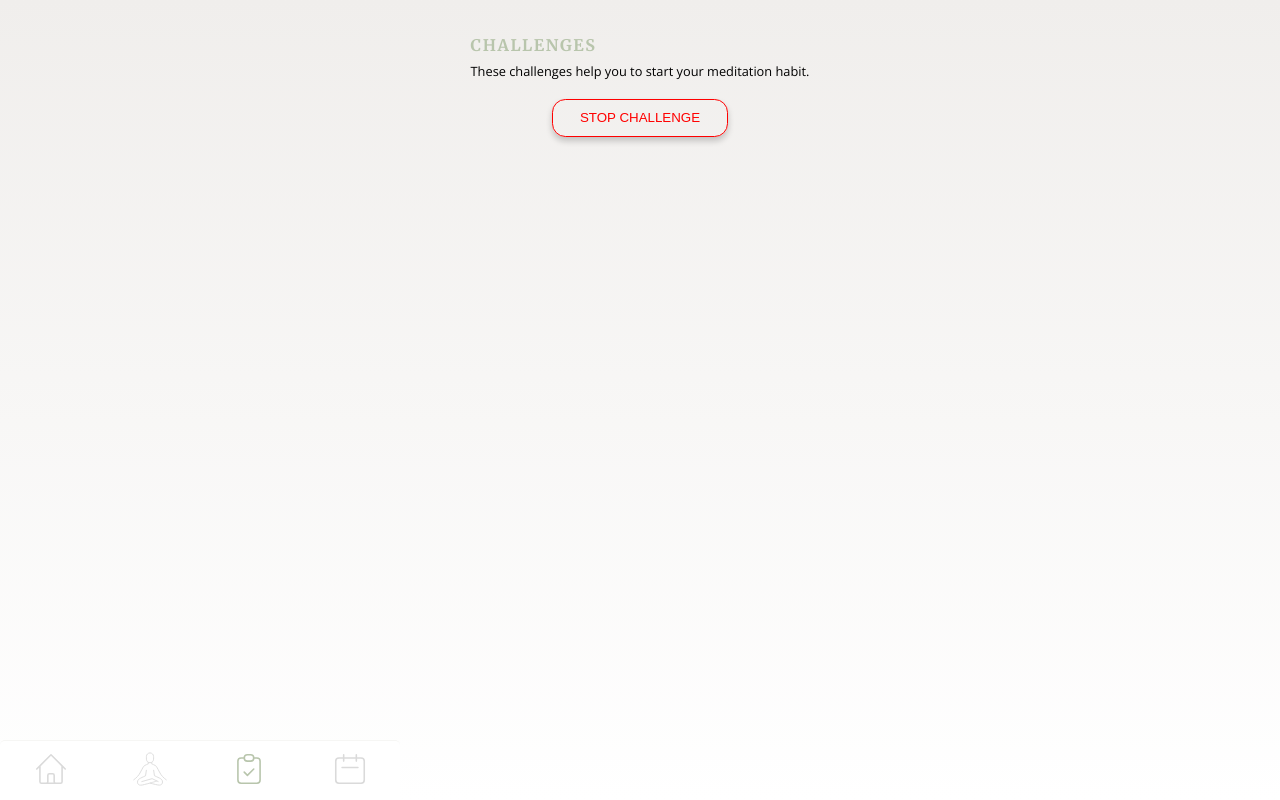
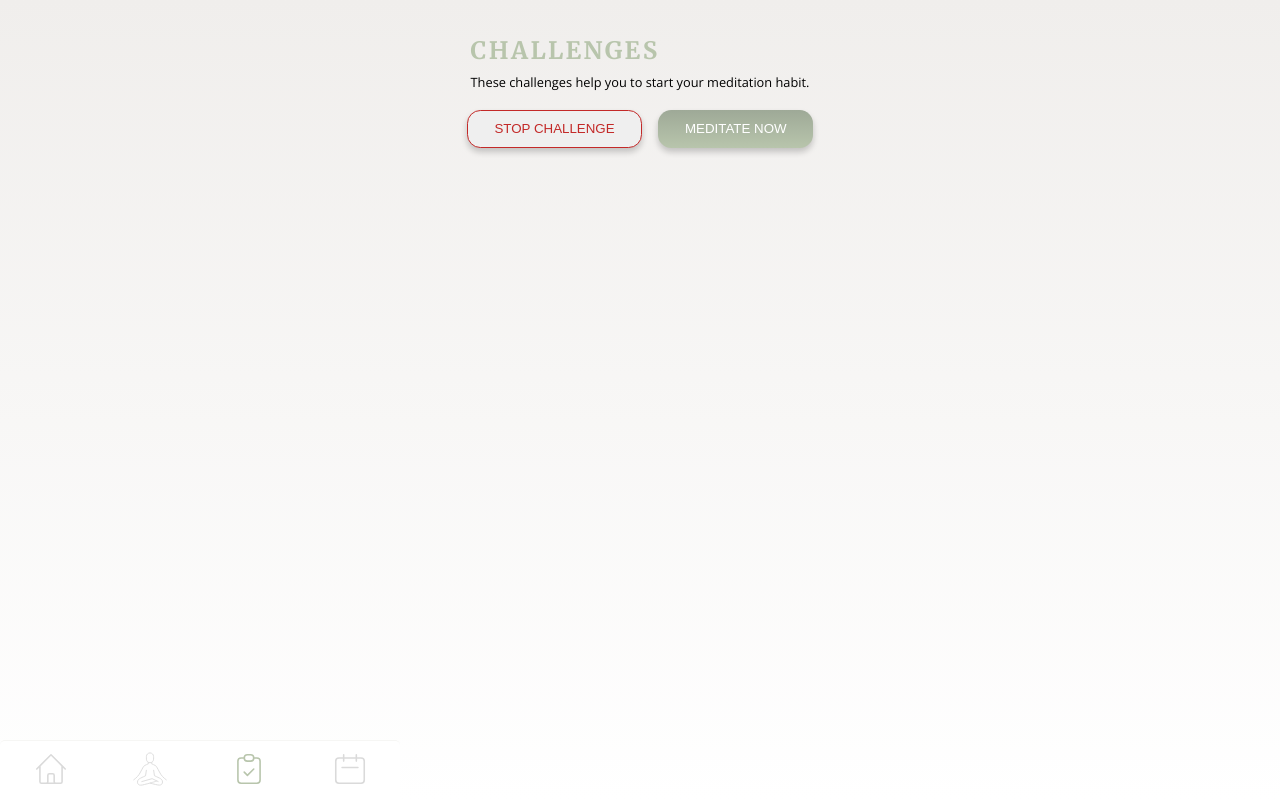
Before and after one commit to Torfeltorfel/capstone-project, a React (Vite) app: page /challenge in a window 1280 px wide. Both pictures are taken after a click on the button "START CHALLENGE". Built offline with nearby package versions, Linux system fonts and the light colour scheme.

Commit message:
💄 Style buttons on challengePage

```diff
--- a/src/app/GlobalStyles.ts
+++ b/src/app/GlobalStyles.ts
@@ -15,7 +15,7 @@ const GlobalStyles = createGlobalStyle`
     --grey-500: rgba(236, 236, 236, 1);
     --grey-700: rgba(218, 218, 218, 1);
     --box-shadow: 0 4px 6px hsla(0, 0%, 0%, 0.2);
-    --red-500: rgba(195, 41, 40)
+    --red-500: rgba(195, 41, 40);
     --h1-size: 1.5rem;
     --h2-size: 1rem;
     --p-size: 0.8rem;
--- a/src/app/components/Buttons/Button/Button.tsx
+++ b/src/app/components/Buttons/Button/Button.tsx
@@ -27,9 +27,9 @@ const StyledButton = styled.button`
   }
 `;
 
-export const ButtonRed = styled(StyledButton)`
+export const ButtonAlarm = styled(StyledButton)`
   border: 0.063rem solid;
   border-color: var(--red-500);
-  background: transparent;
-  color: red;
+  background-image: none;
+  color: var(--red-500);
 `;
--- a/src/app/pages/Challenge/Challenge.tsx
+++ b/src/app/pages/Challenge/Challenge.tsx
@@ -1,6 +1,6 @@
 import React, { useState } from 'react';
 import styled from 'styled-components';
-import Button, { ButtonRed } from '../../components/Buttons/Button/Button';
+import Button, { ButtonAlarm } from '../../components/Buttons/Button/Button';
 import Navigation from '../../components/Navigation/Navigation';
 import { formatDate } from '../../components/utils/formatDates';
 import { getDatesBetweenDates } from '../../components/utils/getDatesBetweenDates';
@@ -68,9 +68,12 @@ export default function Challenge({
             </>
           )}
           {challengeStatus ? (
-            <ButtonRed onClick={handleChallengeStatus}>
-              Stop Challenge
-            </ButtonRed>
+            <StartedChallengeContainer>
+              <ButtonAlarm onClick={handleChallengeStatus}>
+                Stop Challenge
+              </ButtonAlarm>
+              <Button>Meditate now</Button>
+            </StartedChallengeContainer>
           ) : (
             <Button onClick={handleChallengeStatus}>Start Challenge</Button>
           )}
@@ -108,6 +111,11 @@ const CounterContainer = styled.div`
   display: flex;
   flex-direction: row;
   align-items: center;
+  gap: 1rem;
+`;
+
+const StartedChallengeContainer = styled.div`
+  display: flex;
   gap: 1rem;
 `;
 
```
